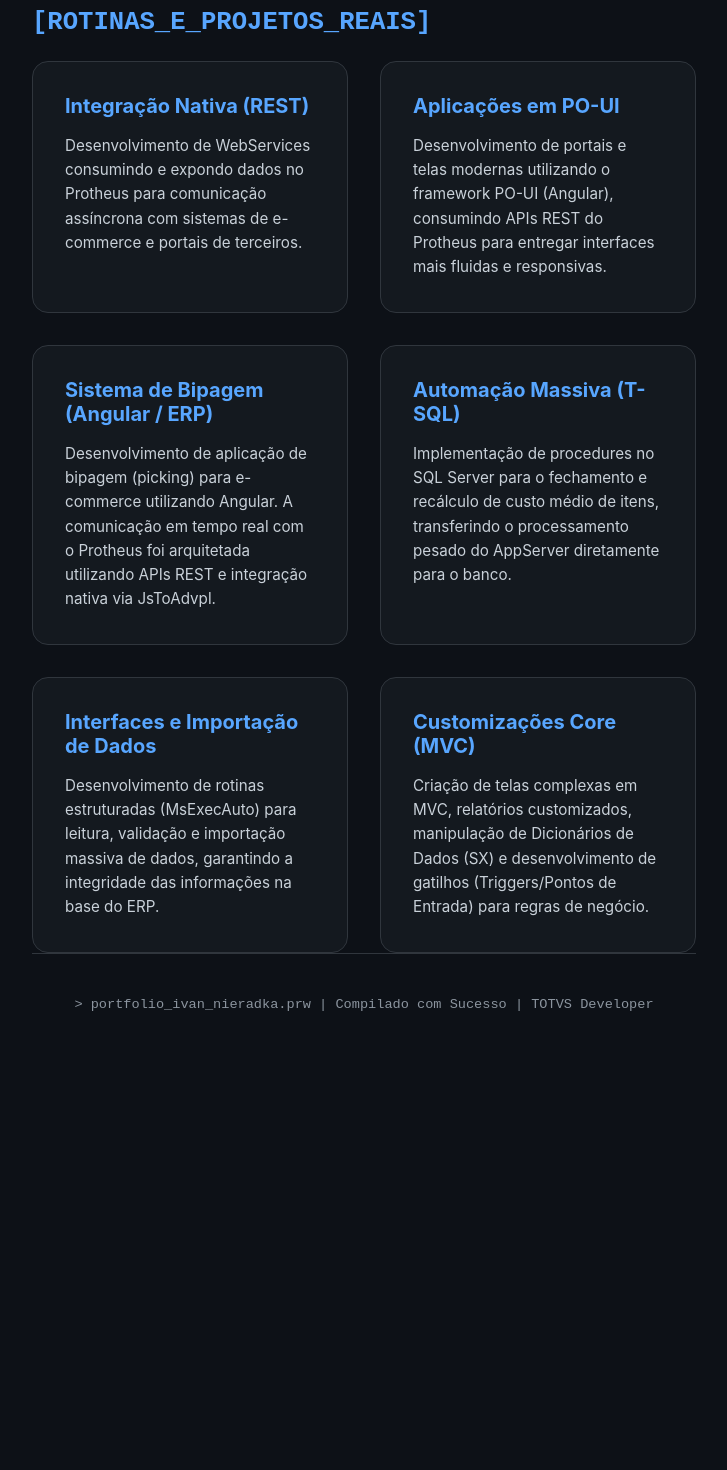
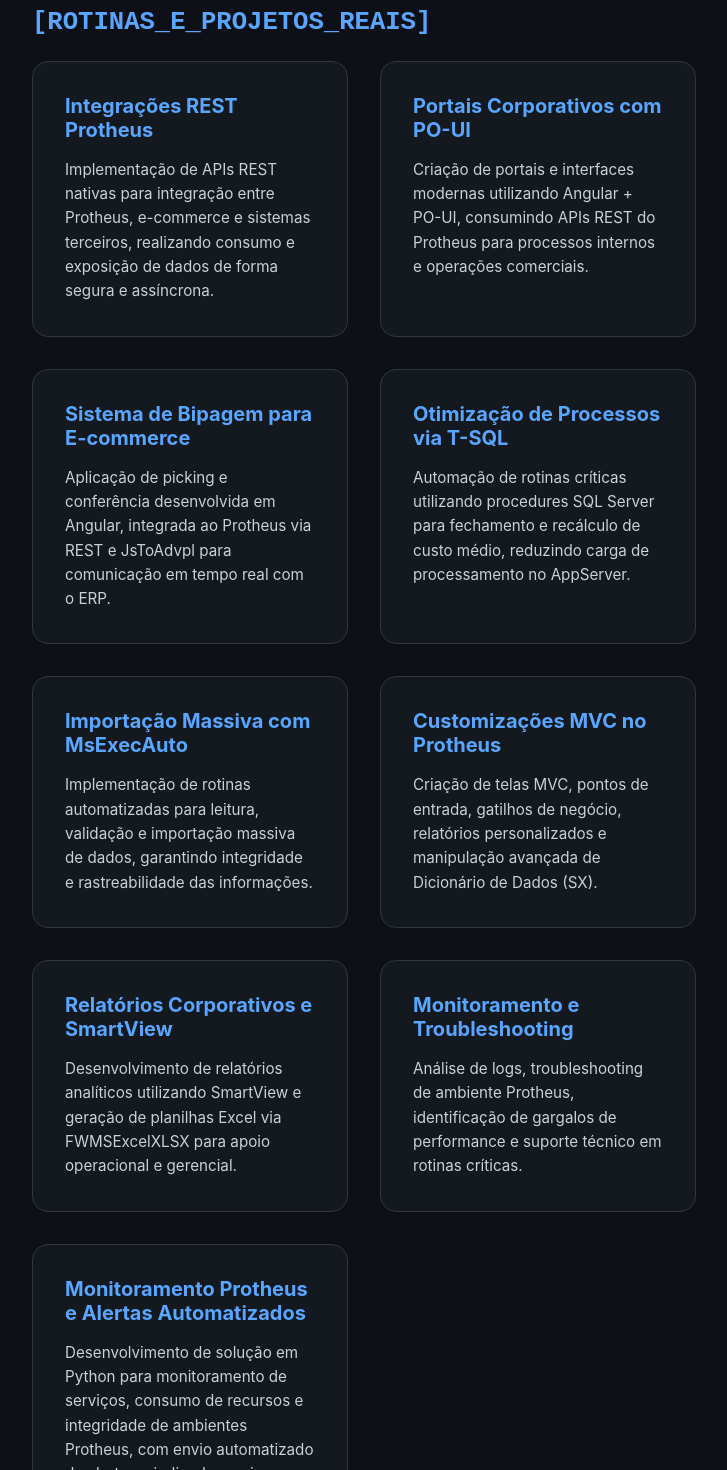
Before and after one commit to Nieradka21/portfolio-nieradka, an Angular app: page / in a window 1280 px wide. Shown: the part 3560-5030 px from the top of the page, without its empty margins (536-1263 px from the left). Before the commit the page ends 4664 px from the top, so only its background shows below. Built offline with nearby package versions, Linux system fonts and the light colour scheme.

Commit message:
footer ajustado

```diff
--- a/src/app/app.scss
+++ b/src/app/app.scss
@@ -64,7 +64,7 @@
 }
 
 .footer-console {
-    margin-top: auto;
+    margin-top: 1.5rem;
     padding: 30px 0;
     text-align: center;
     border-top: 1px solid var(--border-color);
--- a/src/app/components/projects-cards/projects-cards.ts
+++ b/src/app/components/projects-cards/projects-cards.ts
@@ -11,28 +11,40 @@
 export class ProjectsCardsComponent {
   projects = [
     {
-      title: 'Integração Nativa (REST)',
-      description: 'Desenvolvimento de WebServices consumindo e expondo dados no Protheus para comunicação assíncrona com sistemas de e-commerce e portais de terceiros.'
+      title: 'Integrações REST Protheus',
+      description: 'Implementação de APIs REST nativas para integração entre Protheus, e-commerce e sistemas terceiros, realizando consumo e exposição de dados de forma segura e assíncrona.'
     },
     {
-      title: 'Aplicações em PO-UI',
-      description: 'Desenvolvimento de portais e telas modernas utilizando o framework PO-UI (Angular), consumindo APIs REST do Protheus para entregar interfaces mais fluidas e responsivas.'
+      title: 'Portais Corporativos com PO-UI',
+      description: 'Criação de portais e interfaces modernas utilizando Angular + PO-UI, consumindo APIs REST do Protheus para processos internos e operações comerciais.'
     },
     {
-      title: 'Sistema de Bipagem (Angular / ERP)',
-      description: 'Desenvolvimento de aplicação de bipagem (picking) para e-commerce utilizando Angular. A comunicação em tempo real com o Protheus foi arquitetada utilizando APIs REST e integração nativa via JsToAdvpl.'
+      title: 'Sistema de Bipagem para E-commerce',
+      description: 'Aplicação de picking e conferência desenvolvida em Angular, integrada ao Protheus via REST e JsToAdvpl para comunicação em tempo real com o ERP.'
     },
     {
-      title: 'Automação Massiva (T-SQL)',
-      description: 'Implementação de procedures no SQL Server para o fechamento e recálculo de custo médio de itens, transferindo o processamento pesado do AppServer diretamente para o banco.'
+      title: 'Otimização de Processos via T-SQL',
+      description: 'Automação de rotinas críticas utilizando procedures SQL Server para fechamento e recálculo de custo médio, reduzindo carga de processamento no AppServer.'
     },
     {
-      title: 'Interfaces e Importação de Dados',
-      description: 'Desenvolvimento de rotinas estruturadas (MsExecAuto) para leitura, validação e importação massiva de dados, garantindo a integridade das informações na base do ERP.'
+      title: 'Importação Massiva com MsExecAuto',
+      description: 'Implementação de rotinas automatizadas para leitura, validação e importação massiva de dados, garantindo integridade e rastreabilidade das informações.'
     },
     {
-      title: 'Customizações Core (MVC)',
-      description: 'Criação de telas complexas em MVC, relatórios customizados, manipulação de Dicionários de Dados (SX) e desenvolvimento de gatilhos (Triggers/Pontos de Entrada) para regras de negócio.'
+      title: 'Customizações MVC no Protheus',
+      description: 'Criação de telas MVC, pontos de entrada, gatilhos de negócio, relatórios personalizados e manipulação avançada de Dicionário de Dados (SX).'
+    },
+    {
+      title: 'Relatórios Corporativos e SmartView',
+      description: 'Desenvolvimento de relatórios analíticos utilizando SmartView e geração de planilhas Excel via FWMSExcelXLSX para apoio operacional e gerencial.'
+    },
+    {
+      title: 'Monitoramento e Troubleshooting',
+      description: 'Análise de logs, troubleshooting de ambiente Protheus, identificação de gargalos de performance e suporte técnico em rotinas críticas.'
+    },
+    {
+      title: 'Monitoramento Protheus e Alertas Automatizados',
+      description: 'Desenvolvimento de solução em Python para monitoramento de serviços, consumo de recursos e integridade de ambientes Protheus, com envio automatizado de alertas e indicadores via Microsoft Teams.'
     }
   ];
 }
```
